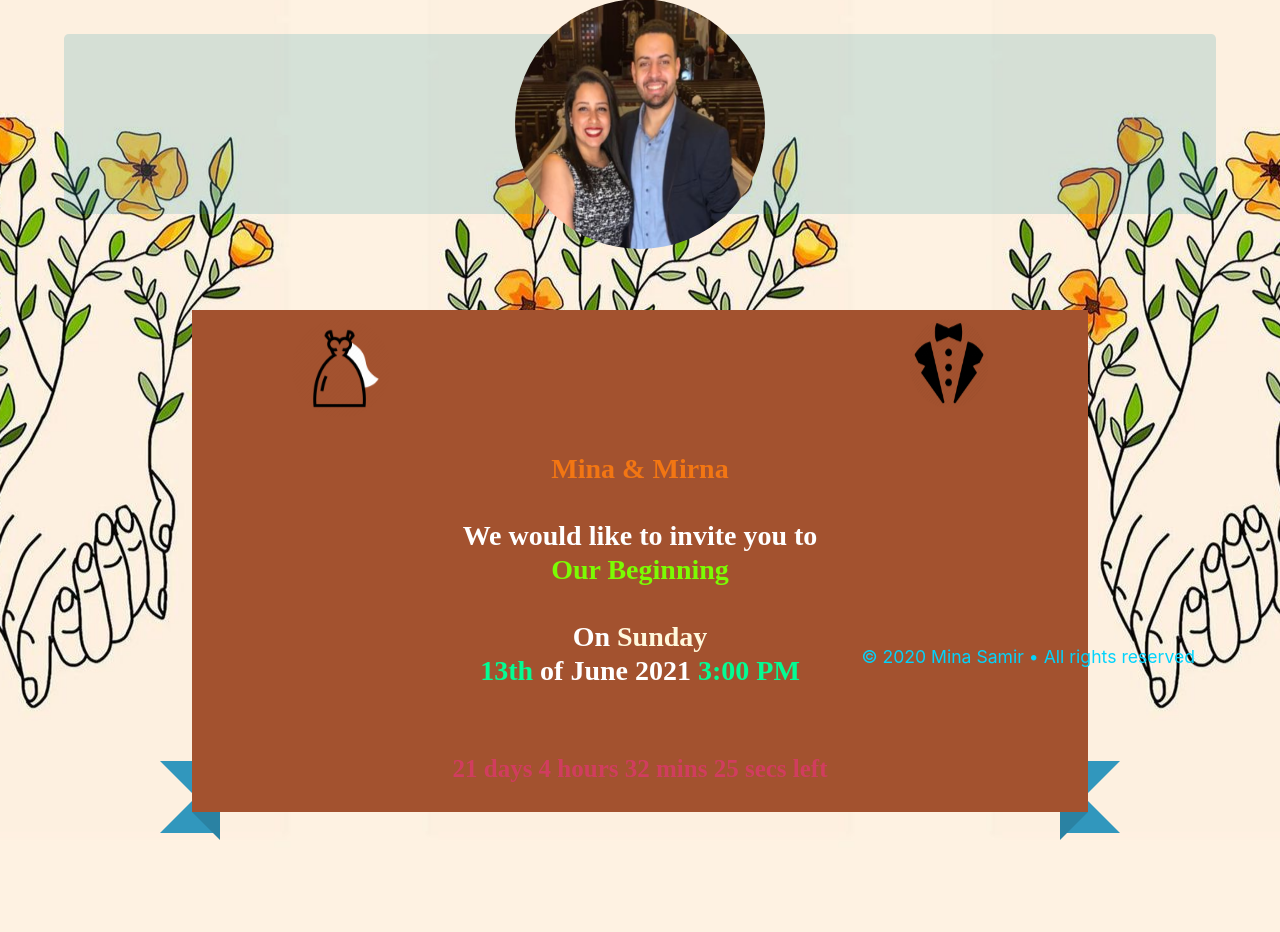
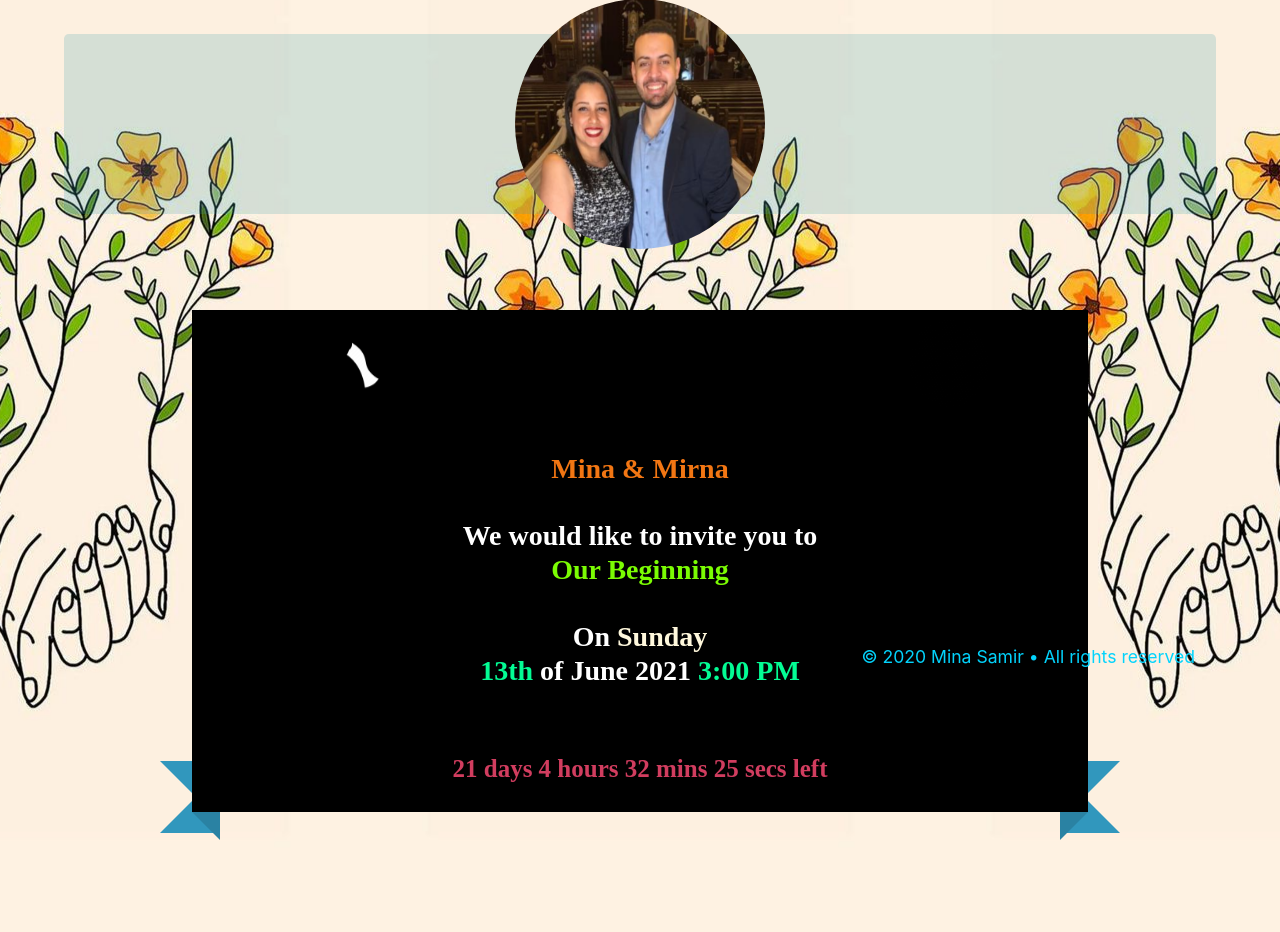
Before and after one commit to MinaSamirSamaan1/Wed, a PHP site: page /index.php in a window 1280 px wide. Shown: the part 124-1056 px from the top of the page. Run offline with PHP 8.4, Linux system fonts and the light colour scheme; some web fonts are replaced.

Commit message:
Update ribbon.css

```diff
--- a/ribbon.css
+++ b/ribbon.css
@@ -5,7 +5,7 @@
  width: 70%;
 
  position: relative;
- background: #A3522F;
+ background: #000000;
 
  color: #fff;
  text-align: center;
```
